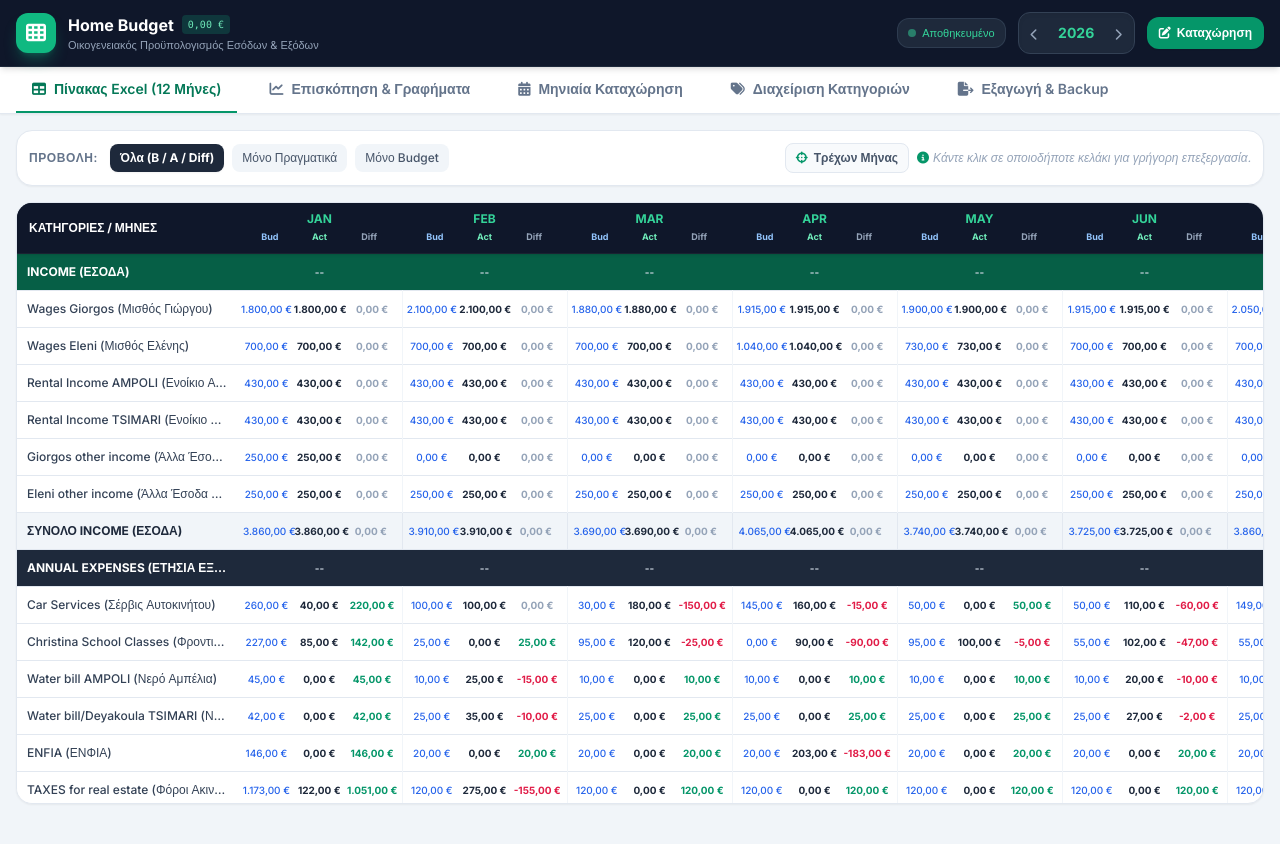
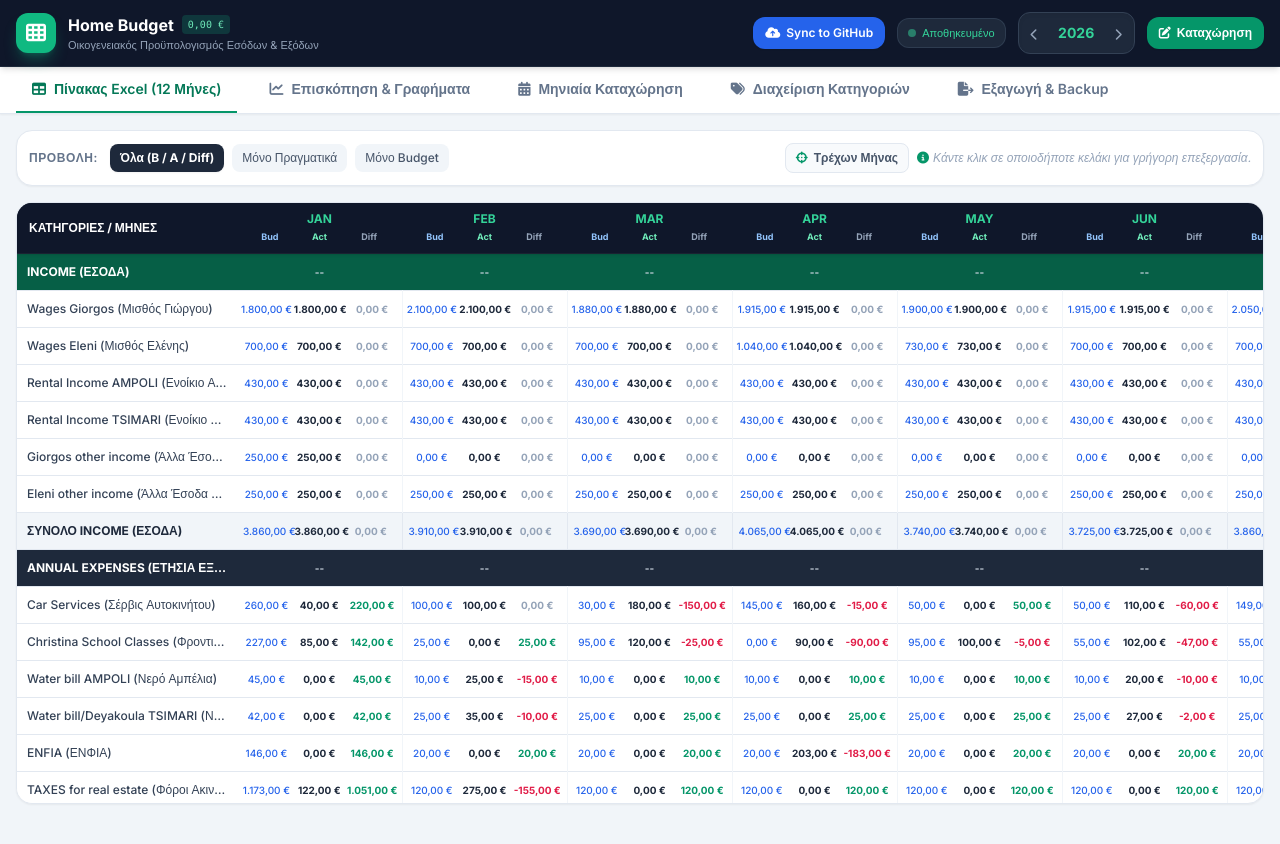
Before and after one commit to georgios-brn/georgios-brn.github.io, a plain HTML site: page index.html in a window 1280 px wide. Drawn offline with nearby package versions, Linux system fonts and the light colour scheme.

Commit message:
Add files via upload

```diff
--- a/index.html
+++ b/index.html
@@ -100,6 +100,12 @@
 
             <!-- Global Controls & Status -->
             <div class="flex items-center space-x-2 sm:space-x-3">
+                <!-- GitHub Auto-Commit Button -->
+                <button id="gh-sync-btn" onclick="commitToGitHub()" class="bg-blue-600 hover:bg-blue-500 text-white text-xs font-semibold px-3 py-2 rounded-xl transition flex items-center space-x-1.5 shadow-sm active:scale-95" title="Αυτόματη Αποθηκευση & Commit στο GitHub">
+                    <i class="fa-solid fa-cloud-arrow-up"></i>
+                    <span class="hidden sm:inline">Sync to GitHub</span>
+                </button>
+
                 <!-- Storage status badge -->
                 <div id="storageStatusBadge" class="hidden sm:flex items-center space-x-1.5 text-[11px] text-emerald-400 bg-slate-800 px-2.5 py-1.5 rounded-xl border border-slate-700/80" title="Κατάσταση τοπικής αποθήκευσης">
                     <span class="w-2 h-2 rounded-full bg-emerald-400 animate-pulse"></span>
@@ -454,6 +460,78 @@
 
     <!-- APPLICATION LOGIC JS -->
     <script>
+        const GH_CONFIG = {
+            owner: "georgios-brn",
+            repo: "georgios-brn.github.io",
+            filePath: "index.html",
+            branch: "main"
+        };
+
+        async function commitToGitHub() {
+            let token = localStorage.getItem("gh_pat_token");
+            if (!token) {
+                token = prompt("Εισάγετε το GitHub Personal Access Token σας:");
+                if (!token) return showToast("Η ακύρωση ολοκληρώθηκε: Απαιτείται token.", "error");
+                localStorage.setItem("gh_pat_token", token);
+            }
+
+            const syncBtn = document.getElementById("gh-sync-btn");
+            syncBtn.disabled = true;
+            syncBtn.innerHTML = `<i class="fa-solid fa-spinner animate-spin"></i><span class="hidden sm:inline ml-1">Committing...</span>`;
+
+            try {
+                // Get the current document HTML content
+                const currentDocContent = "<!DOCTYPE html>\n" + document.documentElement.outerHTML;
+                const contentEncoded = btoa(unescape(encodeURIComponent(currentDocContent)));
+
+                const apiUrl = `https://api.github.com/repos/${GH_CONFIG.owner}/${GH_CONFIG.repo}/contents/${GH_CONFIG.filePath}`;
+
+                // Fetch current file SHA
+                let sha = null;
+                const getFileRes = await fetch(apiUrl, {
+                    headers: { "Authorization": `token ${token}` }
+                });
+
+                if (getFileRes.ok) {
+                    const fileData = await getFileRes.json();
+                    sha = fileData.sha;
+                }
+
+                // Send commit PUT request
+                const commitRes = await fetch(apiUrl, {
+                    method: "PUT",
+                    headers: {
+                        "Authorization": `token ${token}`,
+                        "Content-Type": "application/json"
+                    },
+                    body: JSON.stringify({
+                        message: `Auto-update budget app state: ${new Date().toLocaleString('el-GR')}`,
+                        content: contentEncoded,
+                        sha: sha,
+                        branch: GH_CONFIG.branch
+                    })
+                });
+
+                if (commitRes.ok) {
+                    showToast("✅ Επιτυχές commit στο GitHub repo!", "success");
+                } else {
+                    const err = await commitRes.json();
+                    if (commitRes.status === 401) {
+                        localStorage.removeItem("gh_pat_token");
+                        showToast("❌ Μη έγκυρο GitHub token. Παρακαλώ δοκιμάστε ξανά.", "error");
+                    } else {
+                        showToast(`❌ Commit failed: ${err.message}`, "error");
+                    }
+                }
+            } catch (error) {
+                console.error(error);
+                showToast("❌ Σφάλμα δικτύου κατά το commit στο GitHub.", "error");
+            } finally {
+                syncBtn.disabled = false;
+                syncBtn.innerHTML = `<i class="fa-solid fa-cloud-arrow-up"></i><span class="hidden sm:inline">Sync to GitHub</span>`;
+            }
+        }
+
         const MONTH_NAMES = [
             'JAN', 'FEB', 'MAR', 'APR', 'MAY', 'JUN',
             'JUL', 'AUG', 'SEP', 'OCT', 'NOV', 'DEC'
```
